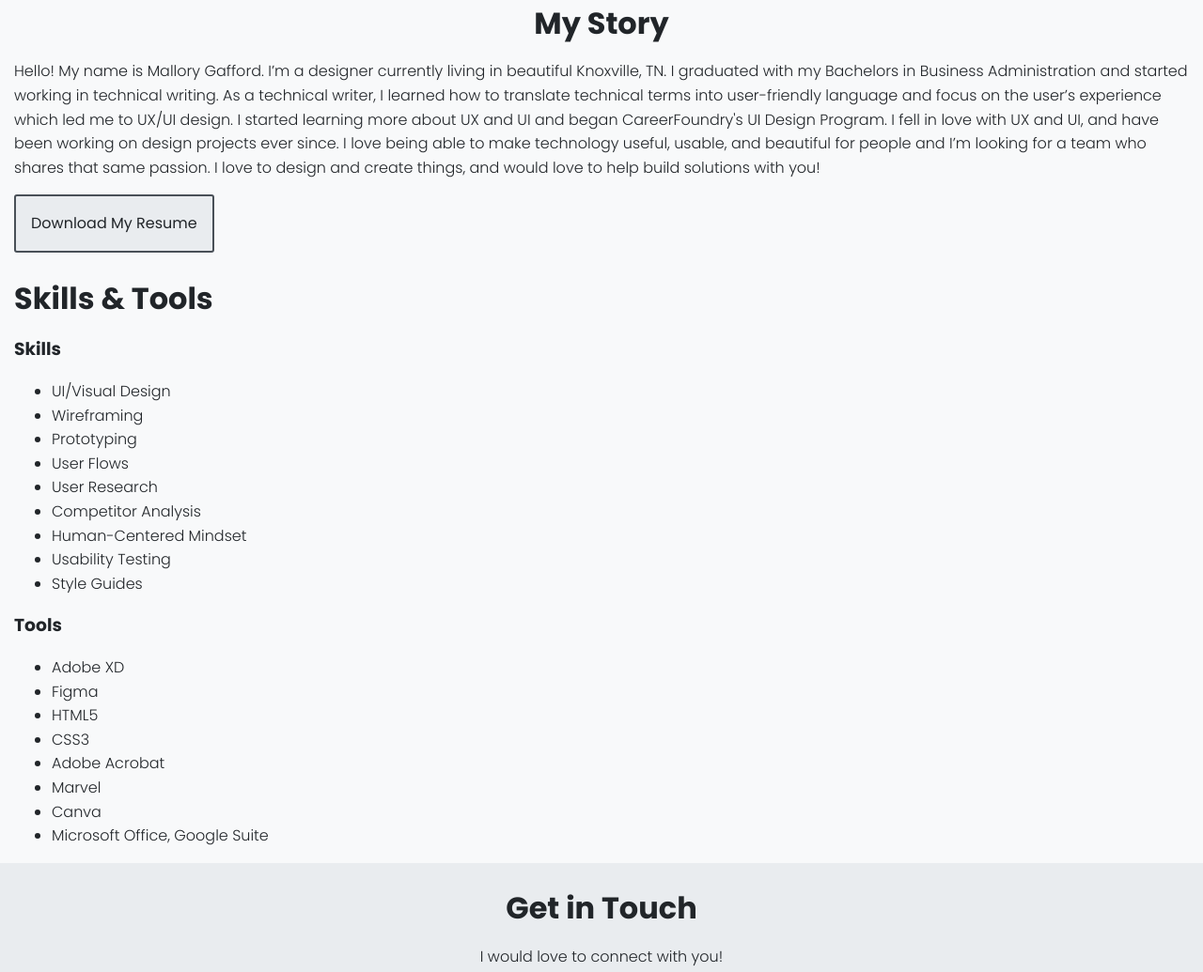
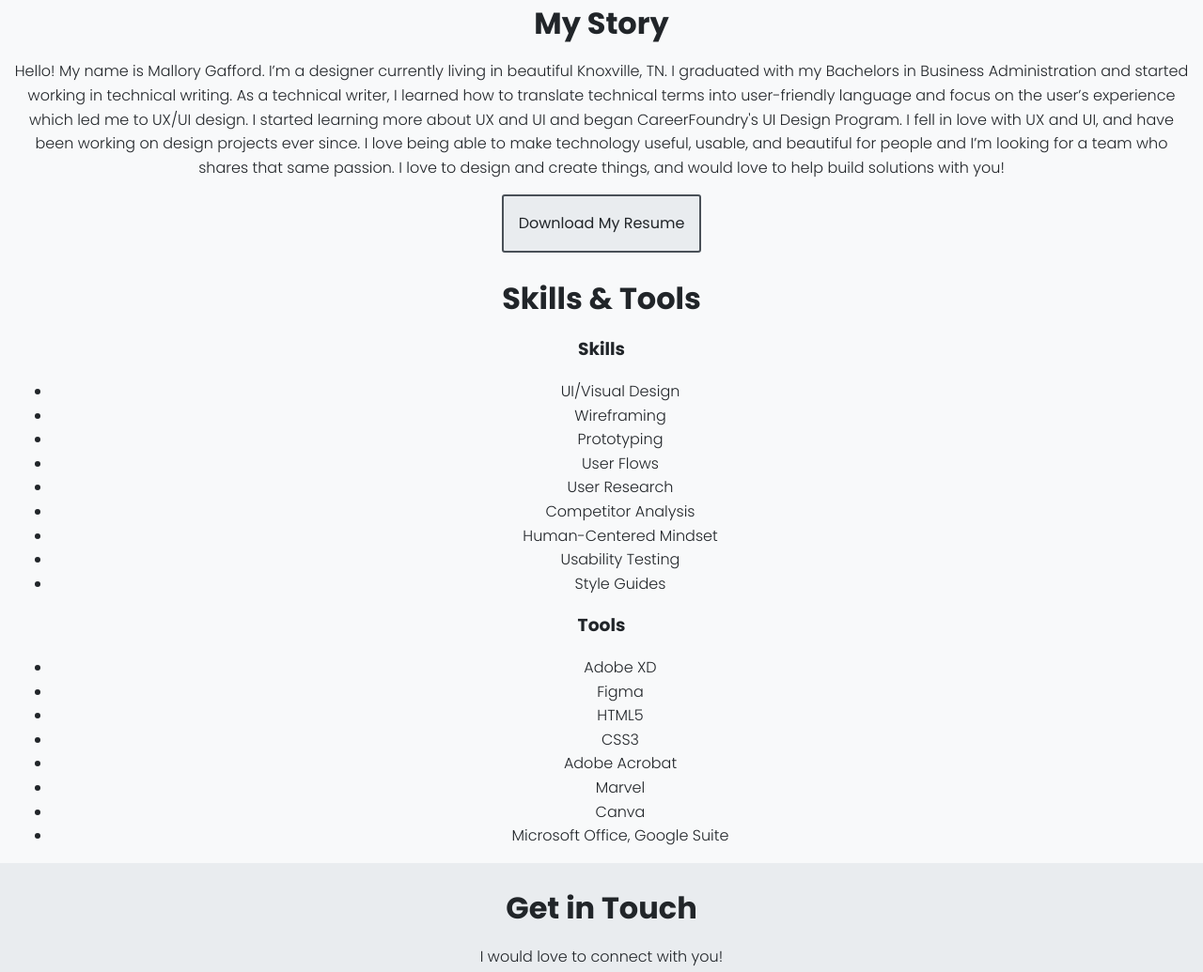
Before and after one commit to malgafford/portfolio-website, a plain HTML site: page about.html in a window 1280 px wide. Shown: the part 1206-2241 px from the top of the page at 94% size. Drawn offline with nearby package versions, Linux system fonts and the light colour scheme.

Commit message:
chore
Added "about-page" id to body tag to center elements
Update aboutMeImg class to resize img
Added class "column col-md-6" to add columns

```diff
--- a/about.html
+++ b/about.html
@@ -16,7 +16,7 @@
   <meta name="viewport" content="width=device-width, initial-scale=1">
 </head>
 
-<body>
+<body id="about-page">
   <header>
     <div class="container">
       <div>
@@ -34,13 +34,15 @@
   <main>
     <div class="container">
       <div id="about-section">
+        <div>
         <h1>About</h1>
         <picture>
-          <img src="img/about_me_img/aboutMeImg.jpg" alt="Picture of Mallory Gafford">
+          <img class="aboutMeImg" src="img/about_me_img/aboutMeImg.jpg" alt="Picture of Mallory Gafford">
         </picture>
+      </div>
+        <div>
         <h2>My Story</h2>
-      </div>
-      <div>
+      <div class="about-section-p">
         <p>Hello! My name is Mallory Gafford. I’m a
           designer currently living in beautiful Knoxville,
           TN.
@@ -59,13 +61,13 @@
           for a team who shares that same passion. I love
           to design and create things, and would love to
           help build solutions with you!</p>
-        <a href="files/Mallory_Gafford_Resume" target="_blank" class="button-resume">Download My Resume</a>
       </div>
-      <div>
+      <a href="files/Mallory_Gafford_Resume" target="_blank" class="button-resume">Download My Resume</a>
+</div>
         <div>
           <h2>Skills & Tools</h2>
-        </div>
-        <div>
+
+        <div class="column col-md-6">
           <h3>Skills</h3>
           <ul>
             <li>UI/Visual Design</li>
@@ -79,7 +81,7 @@
             <li>Style Guides</li>
           </ul>
         </div>
-        <div>
+        <div class="column col-md-6">
           <h3>Tools</h3>
           <ul>
             <li>Adobe XD</li>
@@ -91,10 +93,9 @@
             <li>Canva</li>
             <li>Microsoft Office, Google Suite</li>
           </ul>
+          </div>
         </div>
-
-      </div>
-
+        </div>
     </div>
   </main>
   <footer>
```
